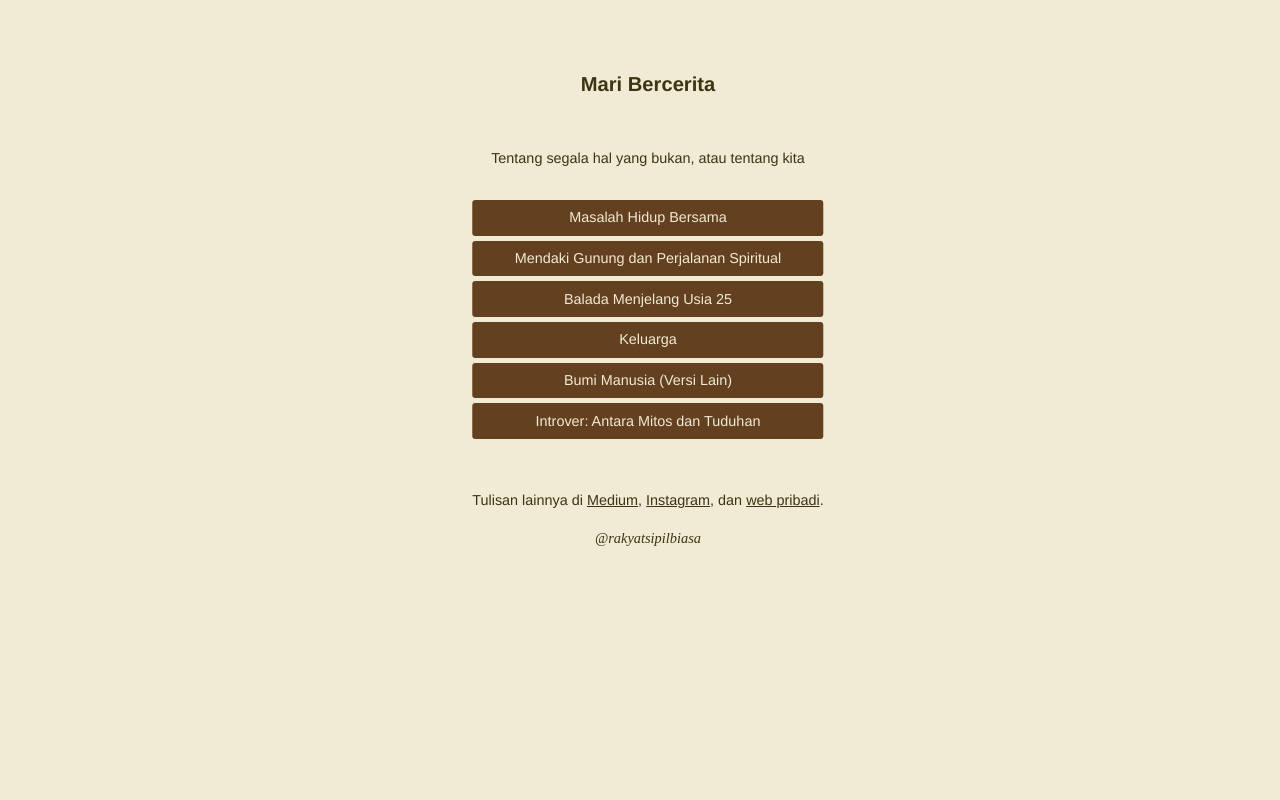
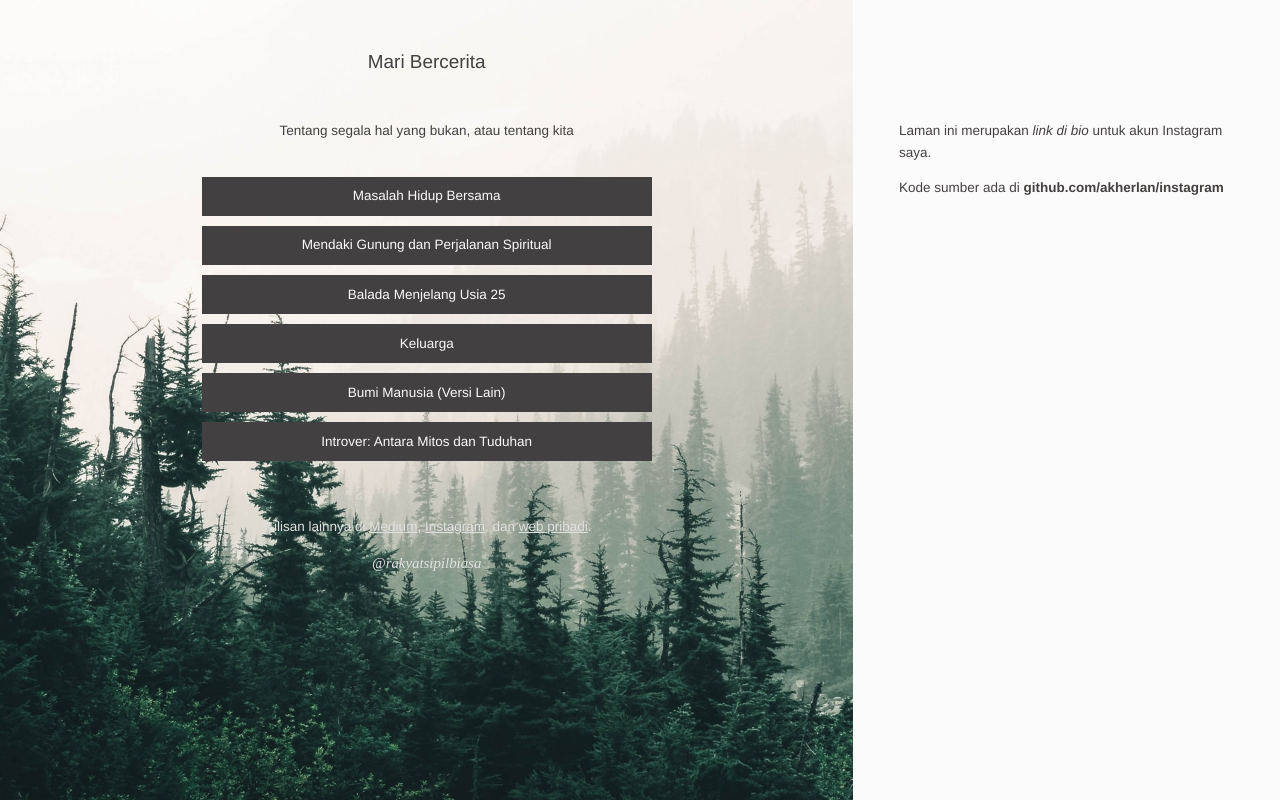
Before and after one commit to akherlan/instagram, a plain HTML site: page index.html in a window 1280 px wide. Drawn offline with nearby package versions, Linux system fonts and the light colour scheme.

Commit message:
more responsive and include meta pages

```diff
--- /dev/null
+++ b/assets/styles.css
@@ -0,0 +1,111 @@
+html, body, .full-height {
+    height: 100%;
+    background: no-repeat center fixed;
+    margin:0;
+}
+
+body {
+    background-color: #fbfbfb;
+    display: block;
+    color:#444040;
+    font-family: Helvetica, sans-serif;
+    line-height:1.6em;
+    font-size: 0.9em;
+}
+
+.container-left {
+    max-width: 450px;
+    position: relative;
+    margin:0 0 10px;
+    left: 50%;
+    -ms-transform: translateX(-50%);
+    transform: translateX(-50%);
+}
+
+.container-right {
+    max-width: 85%;
+    position: relative;
+    text-align: left;
+    left: 50%;
+    transform: translate(-50%);
+    -ms-transform: translateX(-50%);
+    margin: 120px 0 10px;
+}
+
+.bg-image {
+    background: url("../images/background.jpg") no-repeat center fixed;
+    background-size: cover;
+}
+
+.box-content {
+    background: #fbfbfb;
+    height: 100%;
+}
+
+h1 {
+    font-family: Helvetica, serif;
+    text-align:center;
+    font-size:140%;
+    margin: 2.7em 2.5em 2.5em 2.5em;
+}
+
+h2 {
+    font-family: Helvetica, serif;
+    text-align:center;
+    font-size:140%;
+    margin: 3em 2.5em 2.5em 2.5em;
+}
+
+a, a:link, a:visited {
+    color:#e1e1e1;
+    text-decoration: underline;
+}
+
+.btn, .btn:link, .btn:visited {
+    background-color: #444040;
+    color: #fbfbfb;
+    display: block;
+    padding: 0.5em 1em;
+    margin: 10px 0;
+    border: 2px #444040 solid;
+    border-radius: 0;
+    text-decoration: none;
+    text-align: center;
+}
+
+.btn:hover {
+    background-color:#fbfbfb;
+    color: #444040;
+    display: block;
+    padding: 0.5em 1em;
+    margin: 10px 0;
+    border: 2px #444040 solid;
+    border-radius: 0;
+    text-decoration: none;
+    text-align: center;
+}
+
+.prolog {
+    margin:15px 0 10px 0;
+    text-align: center;
+}
+
+.daftar {
+    padding: 15px 0;
+}
+
+.epilog {
+    margin:30px 0 10px;
+    text-align: center;
+    color: #e1e1e1;
+}
+
+.sign {
+    margin:15px 0;
+    padding: 0 0 2em;
+    font-family: 'Times New Roman', Times, serif;
+    font-size: 1.1em;
+    font-style: italic;
+    text-align: center;
+    color: #e1e1e1;
+}
--- a/index.html
+++ b/index.html
@@ -1,15 +1,29 @@
 <!DOCTYPE html>
 <html>
     <head>
+        <meta charset="UTF-8">
+        <meta name="description" content="Biografi Instagram Andi">
+        <meta name="keywords" content="menulis, medium, instagram, website">
+        <meta name="author" content="Andi Herlan">
+        <meta name="viewport" content="width=device-width, initial-scale=1.0">
+
+        <!-- external sources -->
+        <link rel="stylesheet" href="https://www.w3schools.com/w3css/4/w3.css">
+
+        <!-- internal sources -->
+        <link rel="stylesheet" href="assets/styles.css">
+
+        <!-- page title -->
         <title>Link Di Bio</title>
-    <meta name="viewport" content="width=device-width, initial-scale=1.0">
-    <link rel="stylesheet" href="style.css">
     </head>
 
-<body>
+<body class="bg-image">
+    <div class="full-height">
+        <!-- sebelah kiri di layar komputer lebar, awalan di layar handphone -->
+        <section class="w3-container w3-twothird w3-grayscale-min full-height">
+            <div class="container-left">
                 <h1>Mari Bercerita</h1>
                 <p class="prolog">Tentang segala hal yang bukan, atau tentang kita</p>
-
                 <!-- daftar link tulisan -->
                 <div class="daftar">
                     <a class="btn" href="https://medium.com/@akherlan/masalah-hidup-bersama-a2cdc9855460">Masalah Hidup Bersama</a>
@@ -19,15 +33,22 @@
                     <a class="btn" href="https://medium.com/efekrumahbaca/bumi-manusia-versi-lain-6811de1e09bc">Bumi Manusia (Versi Lain)</a>
                     <a class="btn" href="https://medium.com/efekrumahbaca/introver-antara-mitos-dan-tuduhan-a432a123fc8e">Introver: Antara Mitos dan Tuduhan</a>
                 </div>
-
                 <!-- akhiran -->
                 <p class='epilog'>Tulisan lainnya di
                     <a href='https://medium.com/@akherlan'>Medium</a>,
                     <a href='https://instagram.com/rakyatsipilbiasa'>Instagram</a>, dan
                     <a href='https://akherlan.github.io/blog/'>web pribadi</a>.
                 </p>
-
                 <p class="sign">@rakyatsipilbiasa</p>
-
+            </div>
+        </section>
+        <!-- sebelah kanan di layar komputer lebar, hilang di layar handphone -->
+        <section class="w3-container w3-third w3-hide-small box-content">
+            <article class="container-right">
+                <p>Laman ini merupakan <em>link di bio</em> untuk akun Instagram saya.</p>
+                <p>Kode sumber ada di <b>github.com/akherlan/instagram</b></p>
+            </article>
+        </section>
+    </div>
 </body>
 </html>
--- a/style.css
+++ /dev/null
@@ -1,70 +0,0 @@
-body {
-    font-family: Helvetica, sans-serif;
-    line-height:1.6em;
-    font-size: 0.9em;
-    background-color:#f1ead4;
-    color:#3c3412;
-    max-width:420px;
-    position:absolute;
-    padding:5px 0 20px 0;
-    transform: translate(-50%);
-    left:50%;
-}
-
-h1 {
-    font-family: Helvetica, serif;
-    text-align:center;
-    font-size:140%;
-    margin: 3em 2.5em 2.5em 2.5em;
-}
-
-a, a:link, a:visited {
-    color:#3c3412;
-    text-decoration: underline;
-}
-
-.btn, .btn:link, .btn:visited {
-   background-color: rgb(99, 64, 31);
-   color: #f1ead4;
-   display: block;
-   padding: 0.3em;
-   margin: 5px 0;
-   border: 2px rgb(99, 64, 31) solid;
-   border-radius: 3px;
-   text-decoration: none;
-   text-align: center;
-}
-
-.btn:hover {
-   background-color:#f1ead4;
-   color:#3c3412;
-   display: block;
-   padding: 0.3em;
-   margin: 3px 0;
-   border: 2px rgb(99, 64, 31) solid;
-   border-radius: 3px;
-   text-decoration: none;
-   text-align: center;
-}
-
-.prolog {
-    margin:15px 0 10px 0;
-    text-align: center;
-}
-
-.daftar {
-    padding: 15px 0;
-}
-
-.epilog {
-    margin:30px 0 10px;
-    text-align: center;
-}
-
-.sign {
-    margin:15px 0 10px;
-    font-family: 'Times New Roman', Times, serif;
-    font-size: 1em;
-    font-style: italic;
-    text-align: center;
-}
```
Also changed, not shown: images/background.jpg (added). Lines whose indentation alone changed are shown as unchanged.
